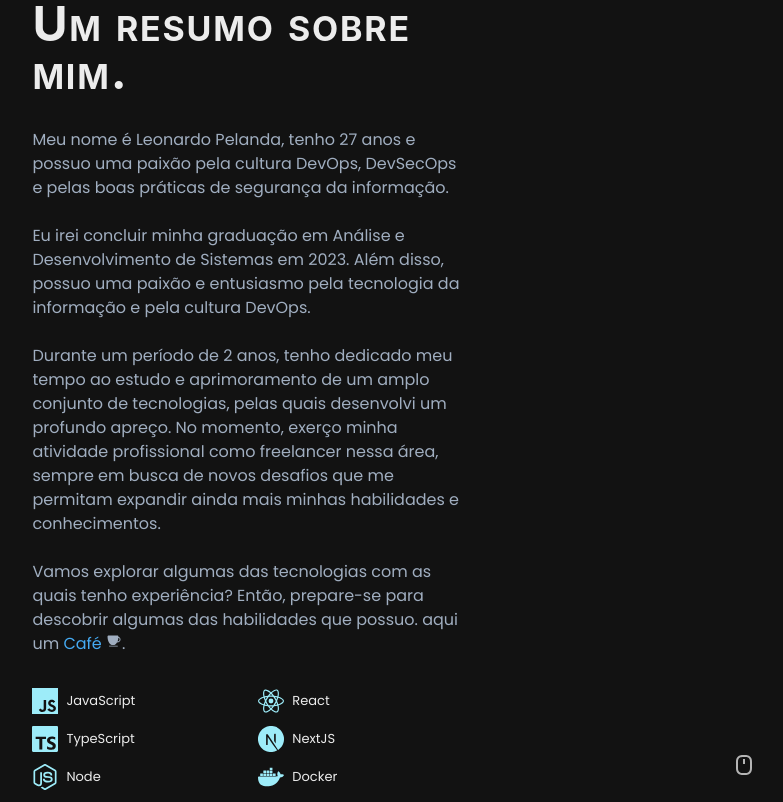
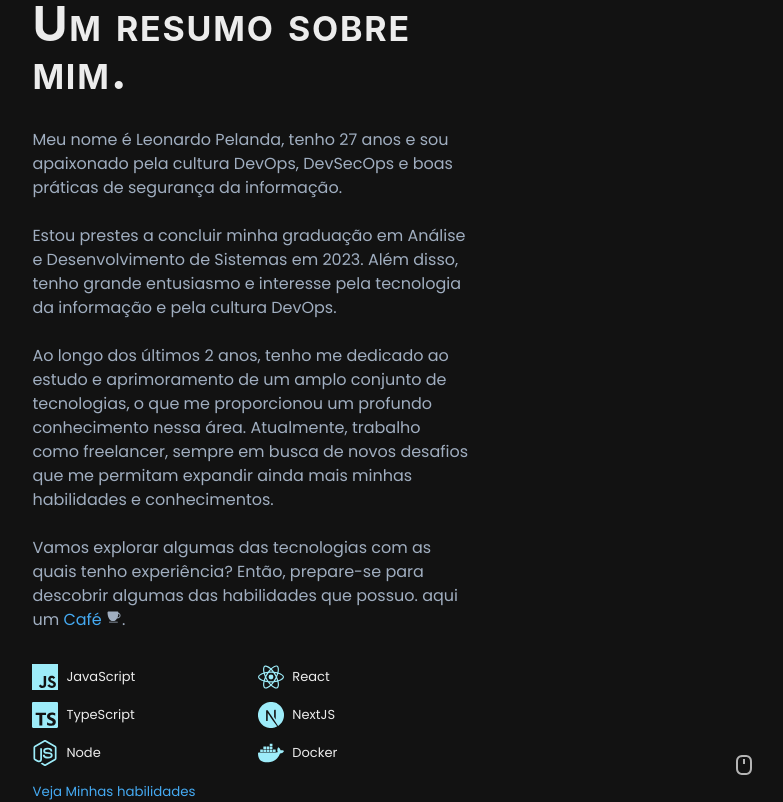
Before and after one commit to Leonardo-009/portfolio, a Next.js app: page / in a window 1280 px wide. Shown: the top 802 px of the page, without its empty margins (486-1269 px from the left). Built offline with nearby package versions, Linux system fonts and the light colour scheme.

Commit message:
corrigido algums erros

```diff
--- a/components/Sections/About/Detail.tsx
+++ b/components/Sections/About/Detail.tsx
@@ -48,11 +48,9 @@ const Detail = ({ onOpen }: ISkillSetModal) => {
         Um resumo sobre mim.
       </Heading>
       <Text variant="description">
-        Meu nome é Leonardo Pelanda, tenho 27 anos e possuo uma paixão pela cultura DevOps, DevSecOps e pelas boas práticas de segurança da informação.<br/><br/>
-        Eu irei concluir minha graduação em Análise e Desenvolvimento de Sistemas em 2023. Além disso, possuo uma paixão e entusiasmo pela tecnologia da informação e pela cultura DevOps.<br/><br/>
-        Durante um período de {professionalYears} anos, tenho dedicado meu tempo ao estudo e aprimoramento de um amplo conjunto de tecnologias, pelas quais desenvolvi um profundo apreço.
-        No momento, exerço minha atividade profissional como freelancer nessa área, sempre em busca de novos desafios que me permitam expandir ainda mais minhas habilidades e conhecimentos.
-        <br /> <br />
+        Meu nome é Leonardo Pelanda, tenho 27 anos e sou apaixonado pela cultura DevOps, DevSecOps e boas práticas de segurança da informação.<br/><br/>
+        Estou prestes a concluir minha graduação em Análise e Desenvolvimento de Sistemas em 2023. Além disso, tenho grande entusiasmo e interesse pela tecnologia da informação e pela cultura DevOps.<br/><br/>
+        Ao longo dos últimos {professionalYears} anos,  tenho me dedicado ao estudo e aprimoramento de um amplo conjunto de tecnologias, o que me proporcionou um profundo conhecimento nessa área. Atualmente, trabalho como freelancer, sempre em busca de novos desafios que me permitam expandir ainda mais minhas habilidades e conhecimentos.<br /> <br />
         Vamos explorar algumas das tecnologias com as quais tenho experiência? Então, prepare-se para descobrir algumas das habilidades que possuo. aqui um {' '}
         <Tooltip
           label="Um cafézinho?"
```
